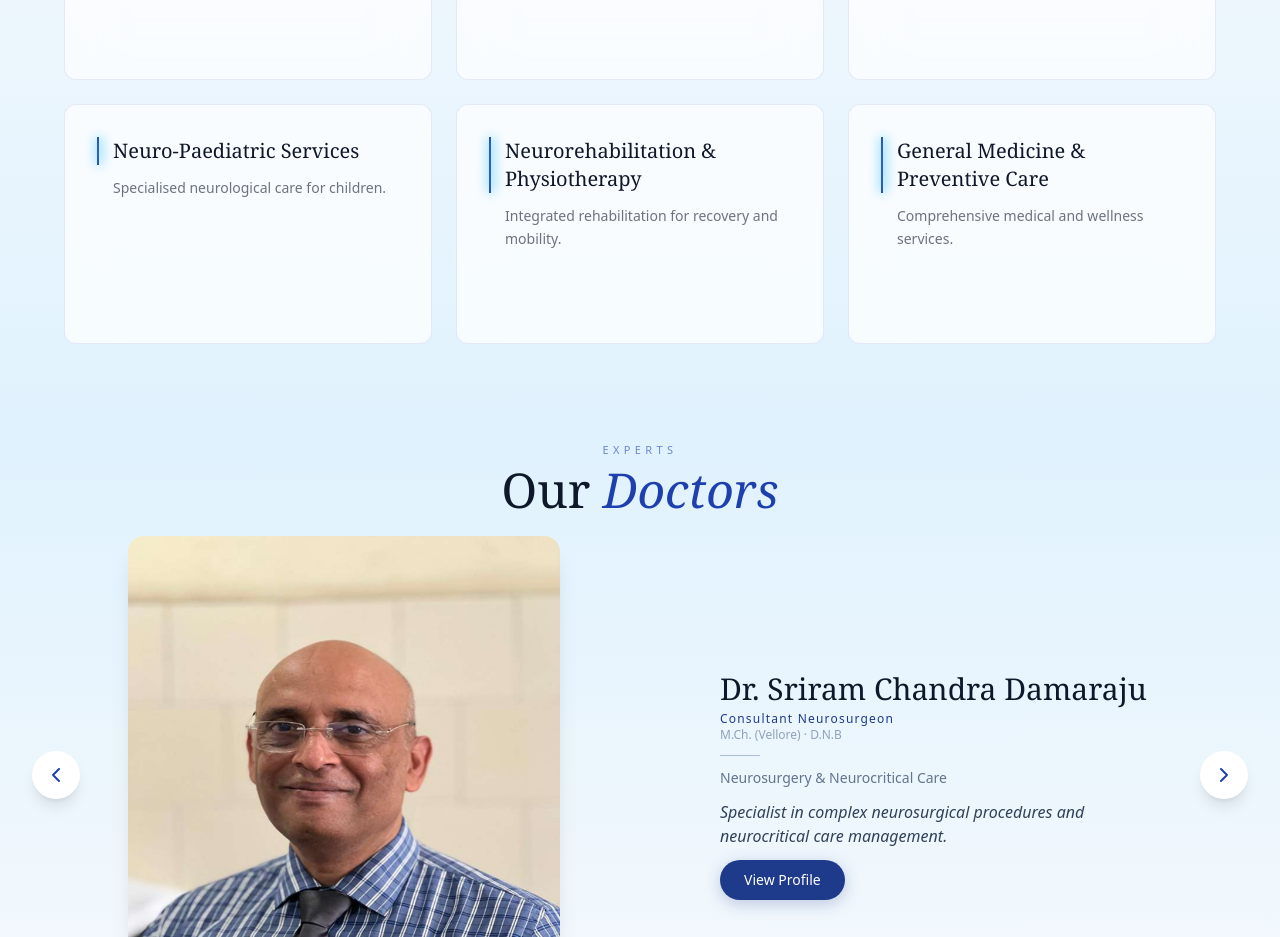
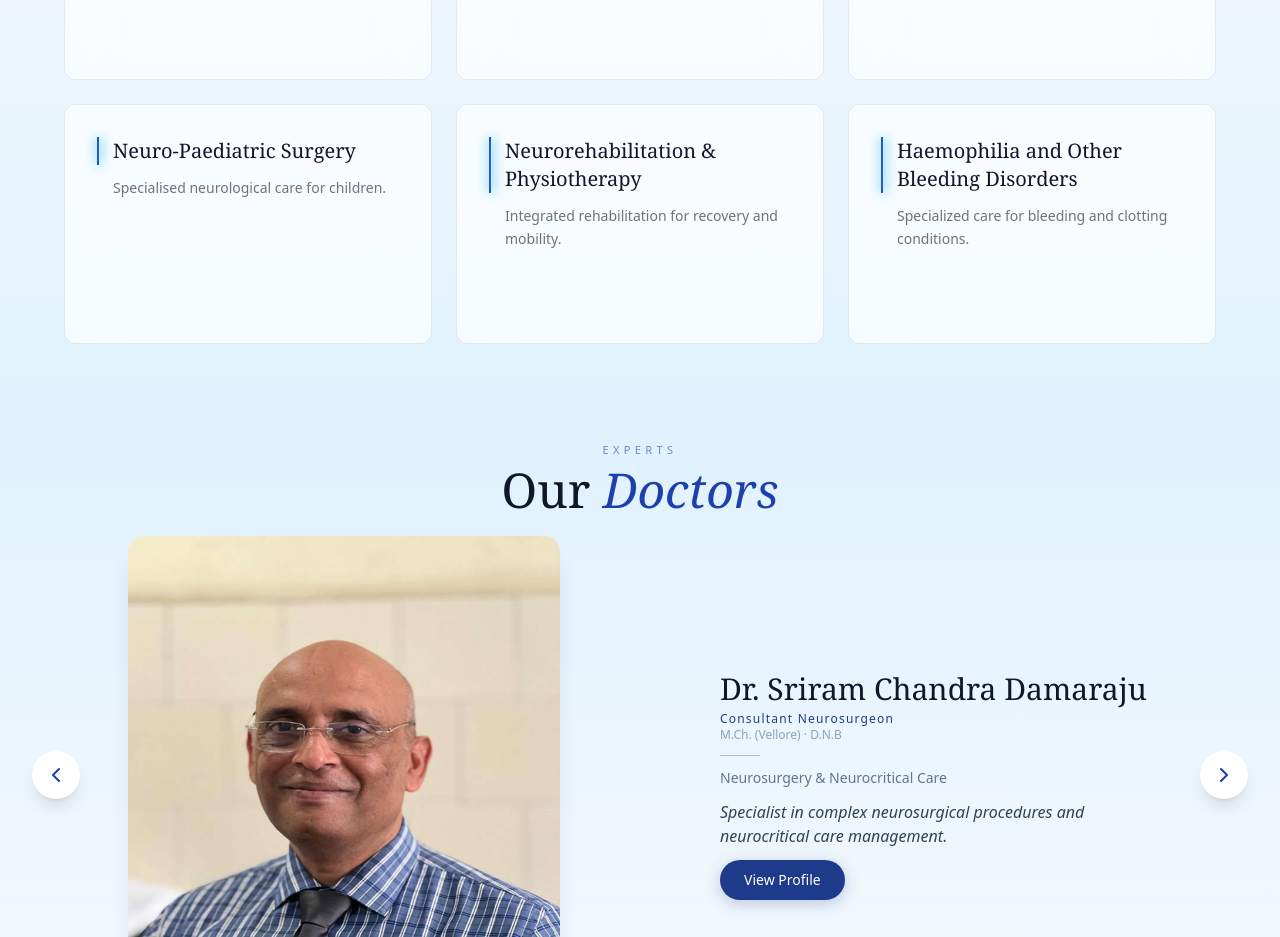
Before and after one commit to Rudr-Praneeth/FREELANCE-DR.PAMELA, a React (Vite) app: page / in a window 1280 px wide. Shown: the part 1660-2597 px from the top of the page. Built offline with nearby package versions, Linux system fonts and the light colour scheme.

Commit message:
SERVICES UPDATION

```diff
--- a/src/components/Services.jsx
+++ b/src/components/Services.jsx
@@ -55,7 +55,7 @@ const servicesList = [
     ],
   },
   {
-    title: "Neuro-Paediatric Services",
+    title: "Neuro-Paediatric Surgery",
     desc: "Specialised neurological care for children.",
     fullDesc:
       "Dedicated neuro-paediatric services focusing on early diagnosis, timely intervention, and long-term developmental support for infants, children, and adolescents.",
@@ -85,19 +85,19 @@ const servicesList = [
     ],
   },
   {
-    title: "General Medicine & Preventive Care",
-    desc: "Comprehensive medical and wellness services.",
+    title: "Haemophilia and Other Bleeding Disorders",
+    desc: "Specialized care for bleeding and clotting conditions.",
     fullDesc:
-      "Holistic outpatient and inpatient care focusing on prevention, diagnosis, long-term disease management, and continuity of care using evidence-based practices.",
+      "Comprehensive diagnosis, treatment, and long-term management of haemophilia and other bleeding disorders with a focus on patient safety, prevention of complications, and improved quality of life.",
     details: [
-      "General medicine consultations",
-      "Preventive health check-ups & screenings",
-      "Lifestyle disease management",
-      "Health education & counselling",
-      "Follow-up & long-term care",
-      "Outpatient (OPD) and inpatient (IPD) services",
-      "24/7 nursing care & patient monitoring",
-      "Well-equipped wards & private rooms",
+      "Diagnosis and classification of bleeding disorders",
+      "Haemophilia A & B management",
+      "Clotting factor replacement therapy",
+      "Management of spontaneous and injury-related bleeding",
+      "Preventive care and complication monitoring",
+      "Genetic counselling and family screening",
+      "Patient education and lifestyle guidance",
+      "Emergency bleeding care support",
     ],
   },
 ];
```
